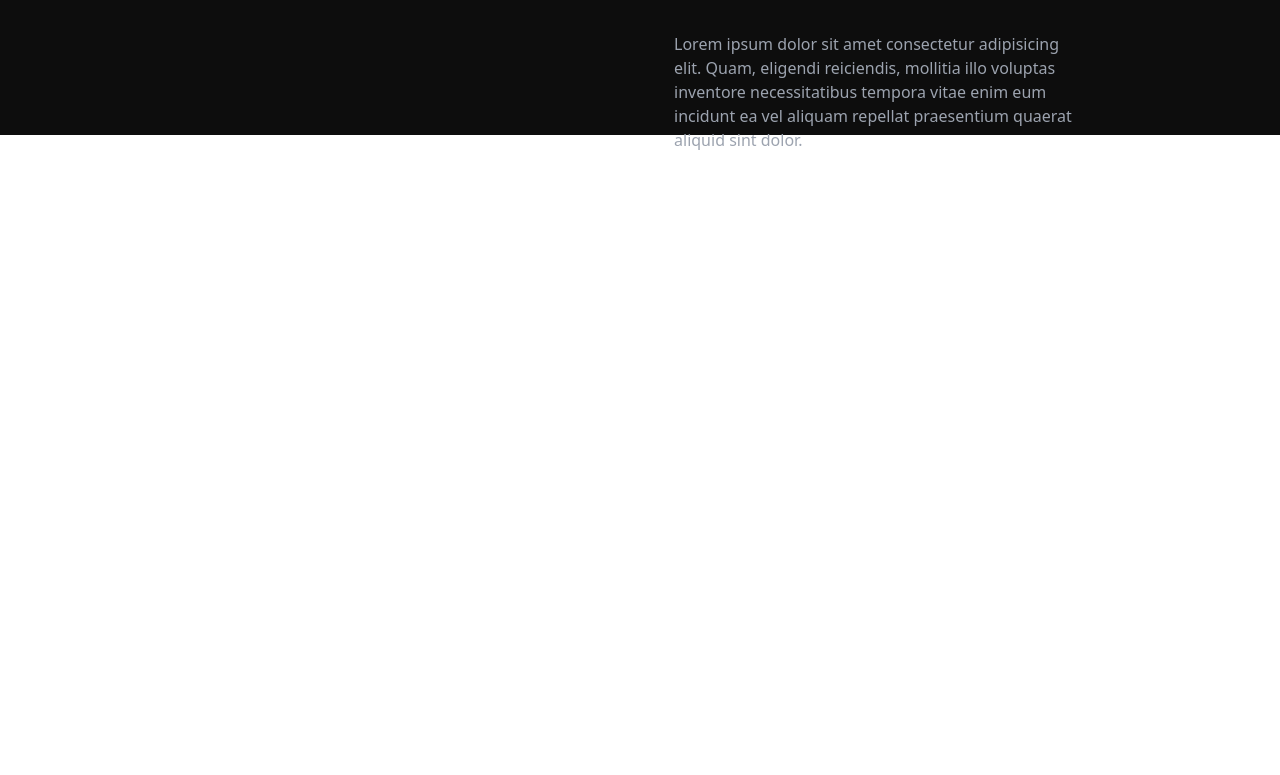
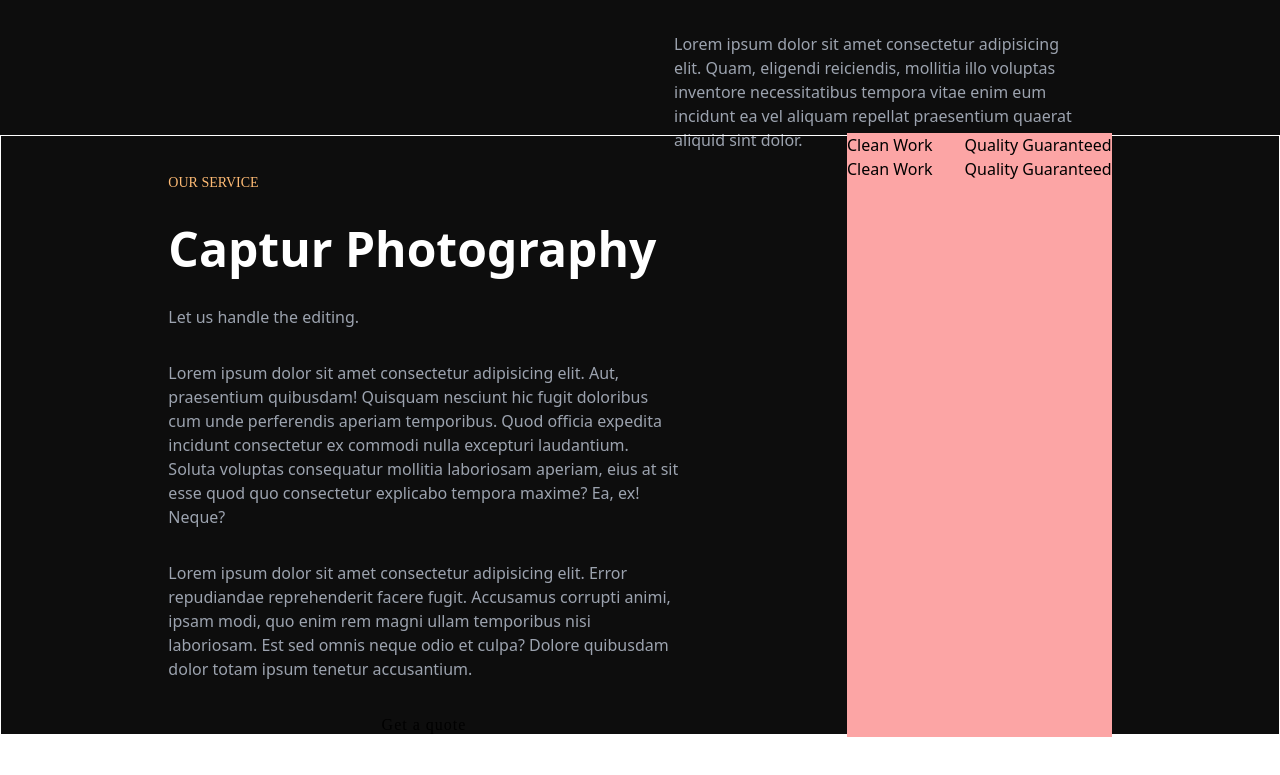
Before and after one commit to EzieVee/modern-tab, a Next.js app: page / in a window 1280 px wide. Shown: the part 1625-2400 px from the top of the page. Built offline with nearby package versions, Linux system fonts and the light colour scheme; a web font is replaced by a local one.

Commit message:
service section edit

```diff
--- a/components/Hero.tsx
+++ b/components/Hero.tsx
@@ -17,7 +17,8 @@ const Hero = () => {
           duration: 1
         }}
         // animate={{ x: [0,15,50,150,20,0]}}
-        className="colorChange text-5xl font-bold nanumFont tracking-[1px]">Captur Photography</motion.h2>
+        className="text-5xl font-bold nanumFont tracking-[1px]"><span className="colorChange">
+          Captur</span><span className=""> Photography</span></motion.h2>
         <p className="py-5 text-xl dosisFont">I capture moments and keep them alive</p>
         <button className="slideColor3 px-8 py-2 border uppercase font-semibold tracking-[1px] text-xs">Book</button>
       </div>
--- /dev/null
+++ b/components/Services.tsx
@@ -0,0 +1,45 @@
+import { motion } from 'framer-motion';
+import React from 'react';
+
+type ServicesProps = {
+
+};
+
+const Services:React.FC<ServicesProps> = () => {
+
+  return (
+    <div className="flex items-center justify-center h-[75vh] bg-black/70">
+      <motion.div className="h-[100%] w-[100%] flex items-center border border-white">
+       <div className="flex justify-evenly">
+
+        <div className=" w-[40%] my-[5] flex flex-col space-y-8  ">
+          <h1 className="  mulishFont mt-10 text-orange-300 uppercase font-thin text-sm tracking-[1]">Our Service</h1>
+          <h4 className="font-extrabold text-5xl text-white ">Captur Photography</h4>
+          <h1 className="text-gray-400 font-thin">Let us handle the editing.</h1>
+          <p className="text-gray-400 font-thin">Lorem ipsum dolor sit amet consectetur adipisicing elit. Aut, praesentium quibusdam! Quisquam nesciunt hic fugit doloribus cum unde perferendis aperiam temporibus. Quod officia expedita incidunt consectetur ex commodi nulla excepturi laudantium. Soluta voluptas consequatur mollitia laboriosam aperiam, eius at sit esse quod quo consectetur explicabo tempora maxime? Ea, ex! Neque?</p>
+          <p className="text-gray-400 font-thin">Lorem ipsum dolor sit amet consectetur adipisicing elit. Error repudiandae reprehenderit facere fugit. Accusamus corrupti animi, ipsam modi, quo enim rem magni ullam temporibus nisi laboriosam. Est sed omnis neque odio et culpa? Dolore quibusdam dolor totam ipsum tenetur accusantium.</p>
+          <button className="mulishFont tracking-[1px] cursor-pointer text-black">
+                Get a quote
+              </button>
+
+        </div>
+
+        <div className="bg-red-300">
+          <ul className="flex flex-row space-x-8 ">
+            <li>Clean Work</li>
+            <li>Quality Guaranteed</li>
+
+          </ul>
+          <ul className="flex flex-row space-x-8 ">
+            <li>Clean Work</li>
+            <li>Quality Guaranteed</li>
+
+          </ul>
+        </div>
+
+       </div>
+      </motion.div>
+    </div>
+  )
+}
+export default Services;
--- a/pages/index.tsx
+++ b/pages/index.tsx
@@ -4,6 +4,7 @@ import About from "../components/About";
 import Bg from "../components/Bg";
 import Hero from "../components/Hero";
 import Nav from "../components/Nav";
+import Services from "../components/Services";
 // bg-[rgb(36,36,36)]
 
 export default function Home() {
@@ -31,6 +32,9 @@ export default function Home() {
       <section id="About" className="h-[120vh] bg-[#2b2b2b]">
         <About />
       </section>
+      <section id="Service" className="h-[75vh] bg-[#2b2b2b]">
+<Services />
+      </section>
     </div>
   );
 }
--- a/styles/globals.css
+++ b/styles/globals.css
@@ -120,7 +120,7 @@ html {
 
 .colorChange:hover {
   color: rgb(253 186 116);
-  transition: 1 ease-in-out;
+  transition: 3 ease-in-out;
 
 }
 
```
